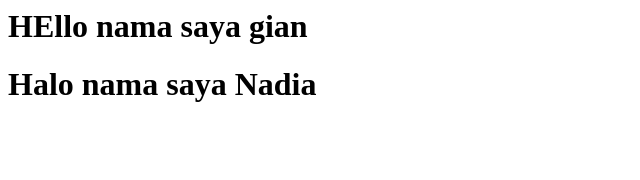
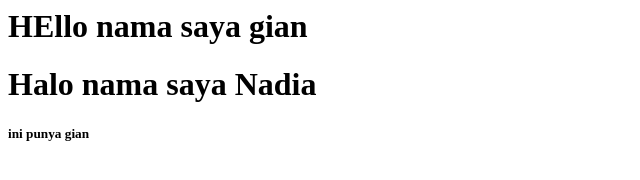
Before and after one commit to giannurwana19/coba-remote, a plain HTML site: page index.html in a window 1280 px wide. Shown: the full height of the page, 0-640 px from the left. Drawn offline with Linux system fonts and the light colour scheme.

Commit message:
perubahan gian dari develop

```diff
--- a/index.html
+++ b/index.html
@@ -1,2 +1,3 @@
 <h1>HEllo nama saya gian</h1>
 <h1>Halo nama saya Nadia</h1>
+<h5>ini punya gian</h5>
```
